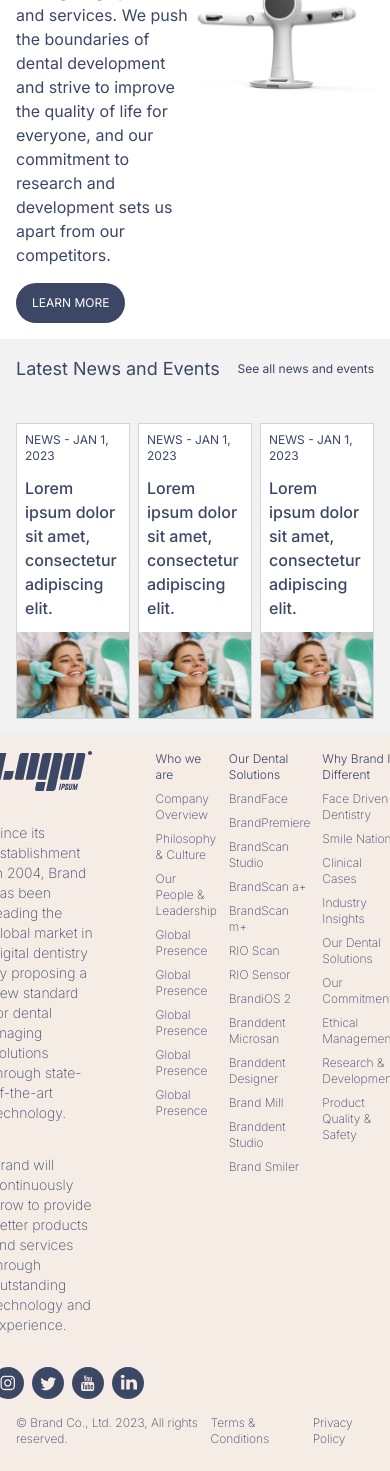
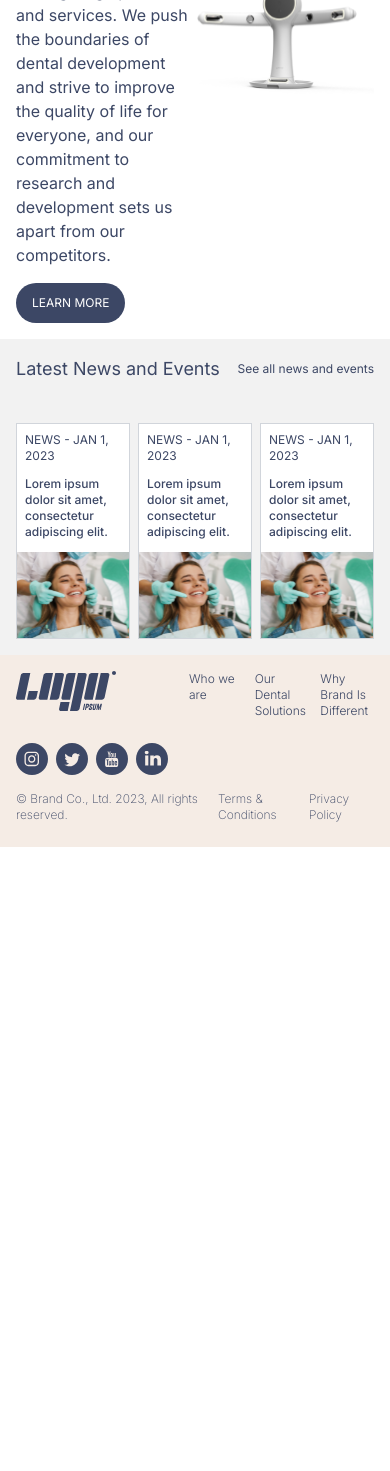
Before and after one commit to kannchann/tulips-project, a Next.js app: page / in a window 390 px wide. Shown: the part 1248-2719 px from the top of the page. After the commit the page ends 2095 px from the top, so only its background shows below. Built offline with nearby package versions, Linux system fonts and the light colour scheme.

Commit message:
responsive website

```diff
--- a/app/components/Card.jsx
+++ b/app/components/Card.jsx
@@ -7,7 +7,7 @@ const Card = () => {
     <div className="flex flex-col bg-white border border-gray-300  text-cobalt-blue">
         <div className=' px-2 pt-2 md:px-8 md:pt-8'>
         <div className=" text-xs md:text-sm  mb-3">NEWS - JAN 1, 2023</div>
-      <div className="text-base font-medium mb-3">Lorem ipsum dolor sit amet, consectetur adipiscing elit.</div>
+      <div className="text-xs font-medium mb-3">Lorem ipsum dolor sit amet, consectetur adipiscing elit.</div>
       <div className="line-clamp-5 text-xs max-w-md mb-3 hidden md:block">
         Lorem ipsum dolor sit amet, consectetur adipiscing elit. Nulla erat nisi, lobortis eu eros at, egestas
         sollicitudin ipsum. Orci varius natoque penatibus et magnis dis parturient…
--- a/app/components/Footer.jsx
+++ b/app/components/Footer.jsx
@@ -13,8 +13,8 @@ const Footer = () => {
         </div>
         {/* <!-- text --> */}
 
-        <p className="w-4/6 text-sm font-extralight">Since its establishment in 2004, Brand has been leading the global market in digital dentistry by proposing a new standard for dental imaging solutions through state-of-the-art technology.</p>
-        <p className="w-4/6 text-sm font-extralight">Brand will continuously grow to provide better products and services through outstanding technology and experience.</p>
+        <p className="w-4/6 text-xs md:text-sm hidden sm:block font-extralight">Since its establishment in 2004, Brand has been leading the global market in digital dentistry by proposing a new standard for dental imaging solutions through state-of-the-art technology.</p>
+        <p className="w-4/6 text-xs md:text-sm hidden sm:block font-extralight">Brand will continuously grow to provide better products and services through outstanding technology and experience.</p>
 
         {/* <!-- icon --> */}
         <div className="flex gap-2">
@@ -91,6 +91,7 @@ const Footer = () => {
         <div>
           <span className="font-light">Who we are</span>
         </div>
+        <div className='hidden sm:block'>
         <div className="font-extralight">Company Overview</div>
         <div className="font-extralight">Philosophy & Culture</div>
         <div className="font-extralight">Our People & Leadership</div>
@@ -100,12 +101,14 @@ const Footer = () => {
         <div className="font-extralight">Global Presence</div>
         <div className="font-extralight">Global Presence</div>
       </div>
+      </div>
 {/*
       <!-- Our Dental Solutions? --> */}
       <div className="flex basis-1/4 flex-col gap-2">
         <div>
           <span className="font-light">Our Dental Solutions</span>
         </div>
+        <div className='hidden sm:block'>
         <div className="font-extralight">BrandFace</div>
         <div className="font-extralight">BrandPremiere</div>
         <div className="font-extralight">BrandScan Studio</div>
@@ -119,15 +122,17 @@ const Footer = () => {
         <div className="font-extralight">Brand Mill</div>
         <div className="font-extralight">Branddent Studio</div>
         <div className="font-extralight">Brand Smiler</div>
-      </div>
+        </div>
+        </div>
+
 {/*
       <!-- Why Brand Is Different ? --> */}
       <div className="flex basis-1/4 flex-col gap-2">
         <div>
           <span className="font-light">Why Brand Is Different</span>
         </div>
-
-        <div className="font-extralight">Face Driven Dentistry</div>
+  <div className='hidden sm:block'>
+  <div className="font-extralight">Face Driven Dentistry</div>
         <div className="font-extralight">Smile Nation</div>
         <div className="font-extralight">Clinical Cases</div>
         <div className="font-extralight">Industry Insights</div>
@@ -136,10 +141,13 @@ const Footer = () => {
         <div className="font-extralight">Ethical Management</div>
         <div className="font-extralight">Research & Development</div>
         <div className="font-extralight">Product Quality & Safety</div>
+  </div>
+  </div>
 
 
 
-      </div>
+
+
     </div>
 
     {/* <!-- section. 2 --> */}
@@ -148,7 +156,7 @@ const Footer = () => {
         <span className="font-extralight"> © Brand Co., Ltd. 2023, All rights reserved. </span>
       </div>
 
-      <div className="flex gap-4">
+      <div className="flex  sm:gap-4">
         <div className="font-extralight">Terms & Conditions</div>
         <div className="font-extralight">Privacy Policy</div>
       </div>
```
Also changed, not shown: app/components/Brand.jsx (+1 -1 lines).
